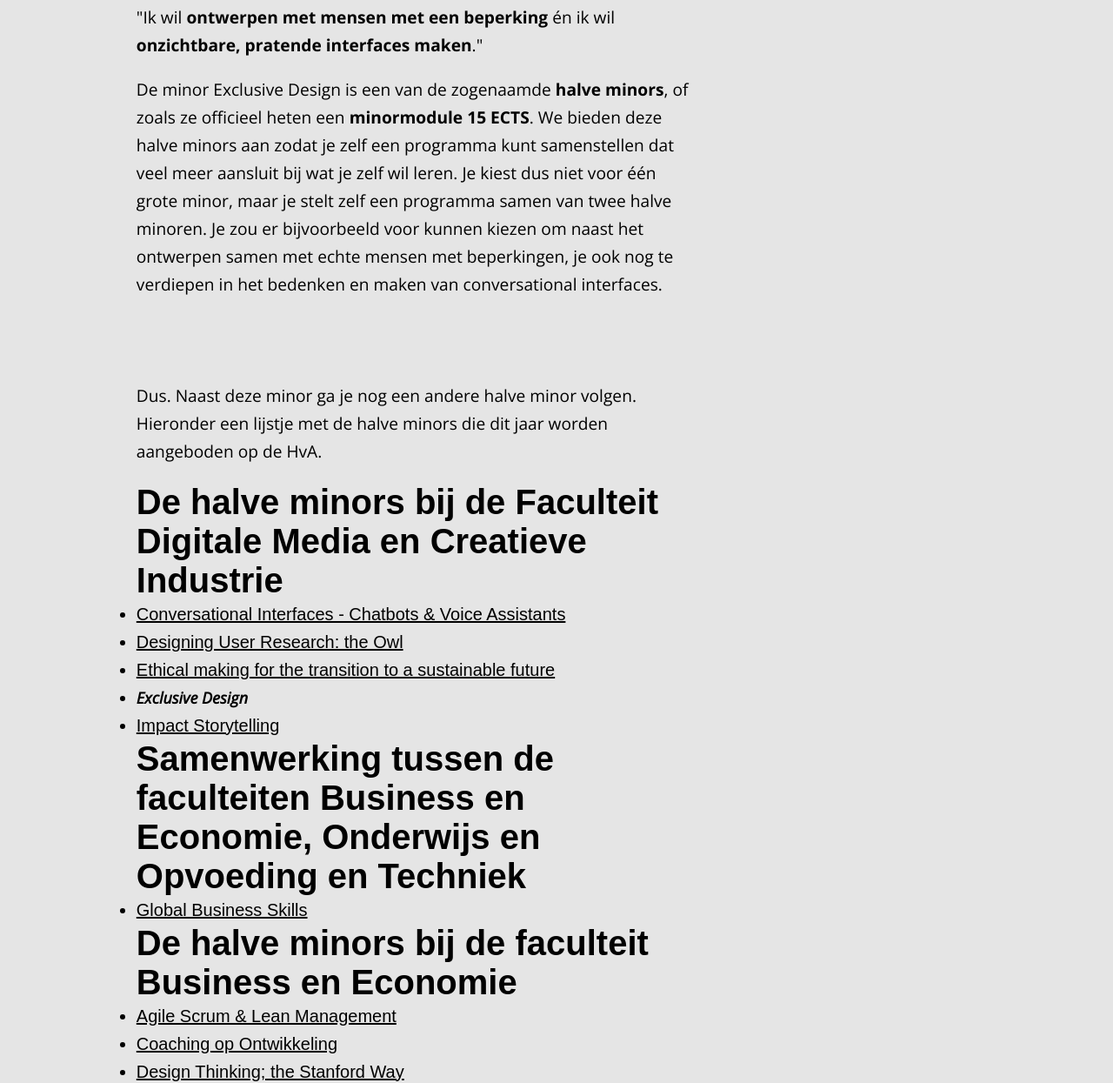
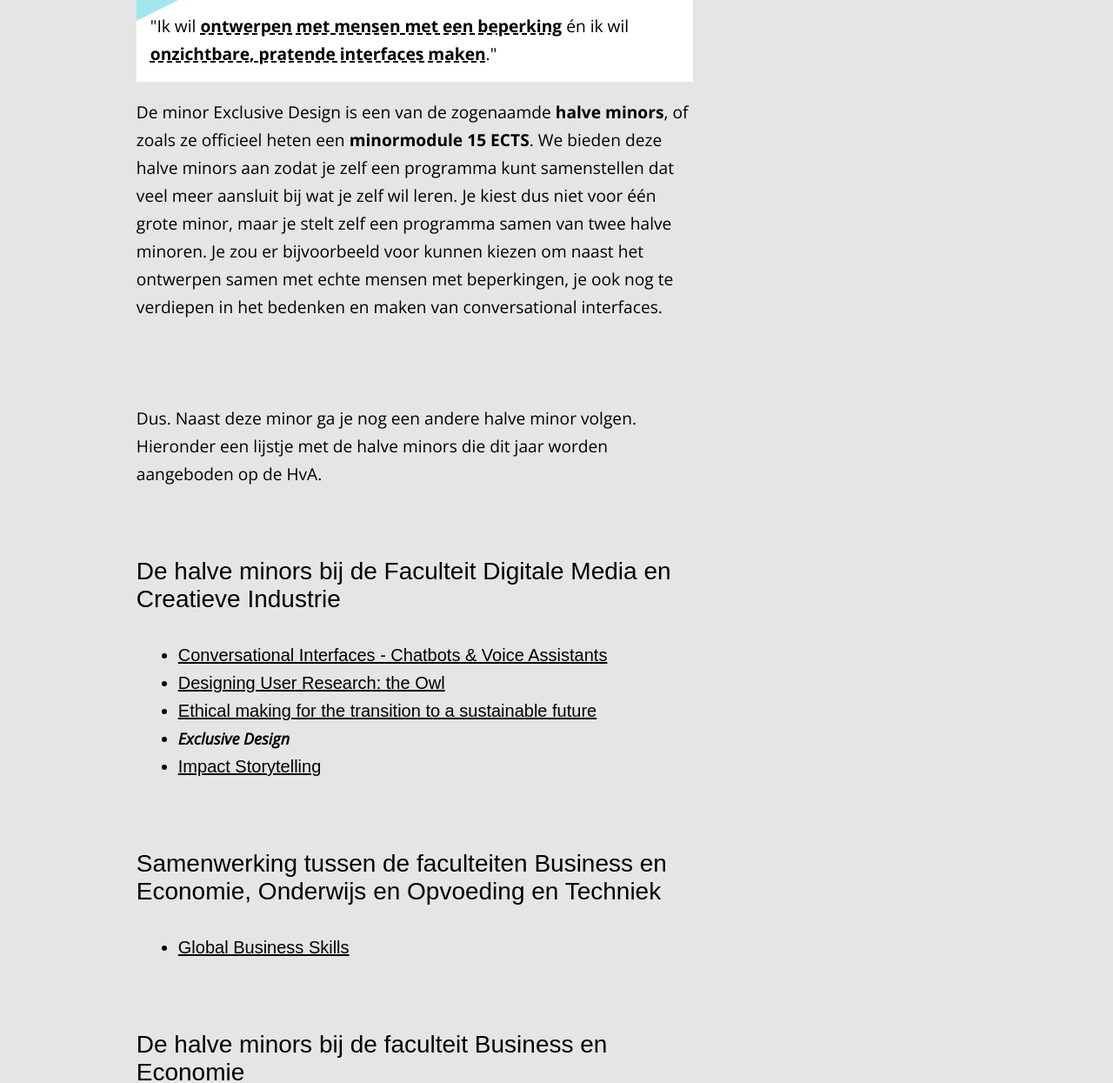
Before and after one commit to lisaoude/exclusive-design, an Eleventy site: page halve-minor.md in a window 1280 px wide. Shown: the part 311-1556 px from the top of the page at 87% size. Built offline with nearby package versions, Linux system fonts and the light colour scheme; Eleventy itself is replaced by a stand-in of ours; files that its build step writes are made by us from their sources; files whose address does not match are found by name; a web font is replaced by a local one.

Commit message:
halve minor pagina deels styled

```diff
--- a/_includes/_partials/_halve_minor.html
+++ b/_includes/_partials/_halve_minor.html
@@ -6,7 +6,7 @@
 
 <section>
 
-    <article></article>
+    <article>
       <h2>Een halve minor?</h2>
       <p>"Ik wil <strong>ontwerpen met mensen met een beperking</strong> én ik wil <strong>onzichtbare, pratende interfaces maken</strong>."</p>
         <!-- **(Meer van dit soort quotes, toch?)** -->
@@ -25,7 +25,7 @@
       </p>
 
       <article>
-          <h2>De halve minors bij de Faculteit Digitale Media en Creatieve Industrie</h2>
+          <h3>De halve minors bij de Faculteit Digitale Media en Creatieve Industrie</h3>
         <ul>
             <li> <a href="https://minoren.mijnhva.nl/2021-2022/conversational-interface-chatbots-voice-assistants">Conversational Interfaces - Chatbots & Voice Assistants</a> </li>
             <li> <a href="https://minoren.mijnhva.nl/2021-2022/designing-user-research">Designing User Research: the Owl</a> </li>
@@ -36,14 +36,14 @@
       </article>
 
       <article>
-          <h2>Samenwerking tussen de faculteiten Business en Economie, Onderwijs en Opvoeding en Techniek</h2>
+          <h3>Samenwerking tussen de faculteiten Business en Economie, Onderwijs en Opvoeding en Techniek</h3>
         <ul>
           <li> <a href="https://minoren.mijnhva.nl/2021-2022/global-business-skills">Global Business Skills</a> </li>
         </ul>
       </article>
 
       <article>
-          <h2>De halve minors bij de faculteit Business en Economie</h2>
+          <h3>De halve minors bij de faculteit Business en Economie</h3>
         <ul>
             <li> <a href="https://minoren.mijnhva.nl/2021-2022/agile-scrum-lean-management">Agile Scrum & Lean Management</a> </li>
             <li> <a href="https://minoren.mijnhva.nl/2021-2022/coaching-op-ontwikkeling">Coaching op Ontwikkeling</a> </li>
--- a/_includes/_partials/_template_partials/_footer.njk
+++ b/_includes/_partials/_template_partials/_footer.njk
@@ -1,6 +1,6 @@
 <footer>
   {# <p> <a href="https://minoren.mijnhva.nl/2021-2022/exclusive-design" target="_blank">Naar HvA minor pagina</a> </p> #}
-  <img src="public/images/HvA_logo_NL.png" alt="Hogeschool van Amsterdam Logo" >
+  <img src="/public/images/HvA_logo_NL.png" alt="Hogeschool van Amsterdam Logo" >
 </footer>
 
 </body>
--- a/_includes/_partials/_template_partials/_head.njk
+++ b/_includes/_partials/_template_partials/_head.njk
@@ -5,6 +5,7 @@
   <link href="/public/styles/general.css" rel="stylesheet">
   <link href="/public/styles/overview.css" rel="stylesheet">
   <link href="/public/styles/detail.css" rel="stylesheet">
+  <link href="/public/styles/halve-minor.css" rel="stylesheet">
 
   <link rel="preconnect" href="https://fonts.gstatic.com">
   <link href="https://fonts.googleapis.com/css2?family=Asset&family=Open+Sans:ital,wght@0,400;0,700;1,400&family=Sansita:wght@400;700&display=swap" rel="stylesheet">
--- a/public/styles/general.css
+++ b/public/styles/general.css
@@ -77,15 +77,14 @@ section:nth-of-type(2) h1 {
 /*       HEADER      */
 /*********************/
 header {
-  /* position: relative; */
-  margin-top: 4rem;
-  transition: .5s;
+  /* door margin verschuiven de blokken steeds */
+  margin-top: 45px;
+  margin-left: 25px;
   z-index: 10;
+  transition: 1s;
 }
 
 header h1 {
-  /* position: relative; */
-  margin-left: 1.5rem;
   transition: .5s;
 }
 
@@ -116,16 +115,6 @@ header section{
   transform: rotate(30deg);
 }
 
-/*state*/
-header h1:hover {
-  transform: scale(1.02);
-  filter: drop-shadow(1rem 1rem #2e05131a);
-}
-
-
-header:hover span{
-  filter: drop-shadow(.5rem .5rem #2e05131a);
-}
 
 header::before {
   content: '';
@@ -195,6 +184,17 @@ nav::after {
   animation-name: pink-to-purple;
   animation-duration: 120s;
   animation-iteration-count: infinite;
+}
+
+/*state*/
+header h1:hover {
+  transform: scale(1.02);
+  filter: drop-shadow(1rem 1rem #2e05131a);
+}
+
+
+header:hover span{
+  filter: drop-shadow(.5rem .5rem #2e05131a);
 }
 
 /**********************/
--- /dev/null
+++ b/public/styles/halve-minor.css
@@ -0,0 +1,53 @@
+.halve-minor section > section article {
+    margin: 5rem 0rem;
+}
+
+/************************/
+/*  eerste stuk tekst */
+/*********************/
+
+.halve-minor section:first-of-type article p:first-of-type {
+    background-color: #ffffff;
+    padding: 1rem;
+    position: relative;
+    margin-top: 2rem;
+}
+
+.halve-minor section:first-of-type article p:first-of-type::before {
+    content: '';
+    position: absolute;
+    top: -27%;
+    left: 0;
+    width: 20px;
+    height: 20px;
+    background-color: #8be1e7cc;
+    padding: 1rem;
+    clip-path: polygon(50% 0%, 0% 100%, 100% 100%); /* src: https://bennettfeely.com/clippy/ */
+    transform: rotate(90deg);
+}
+
+.halve-minor section:first-of-type article p:first-of-type strong {
+    text-decoration: underline dashed 2px;
+}
+
+/*********************/
+/*  LIJSTJES MINORs  */
+/*******************/
+
+.halve-minor section article ul li {
+    margin-left: 3rem;
+}
+
+.halve-minor section ul {
+    margin-top: 2rem;
+}
+
+/*********************/
+/*      LAYOUT      */
+/*******************/
+
+/* .halve-minor section > section {
+    width: auto;
+    display: grid;
+    grid-template-columns: 1fr 1fr;
+} */
--- a/public/styles/overview.css
+++ b/public/styles/overview.css
@@ -162,7 +162,7 @@
 
 .overview section:nth-of-type(2) a {
   position: absolute;
-  top: 42rem;
+  bottom: 2rem;
   left: 0;
 }
 
```
Also changed, not shown: 8 other files.
